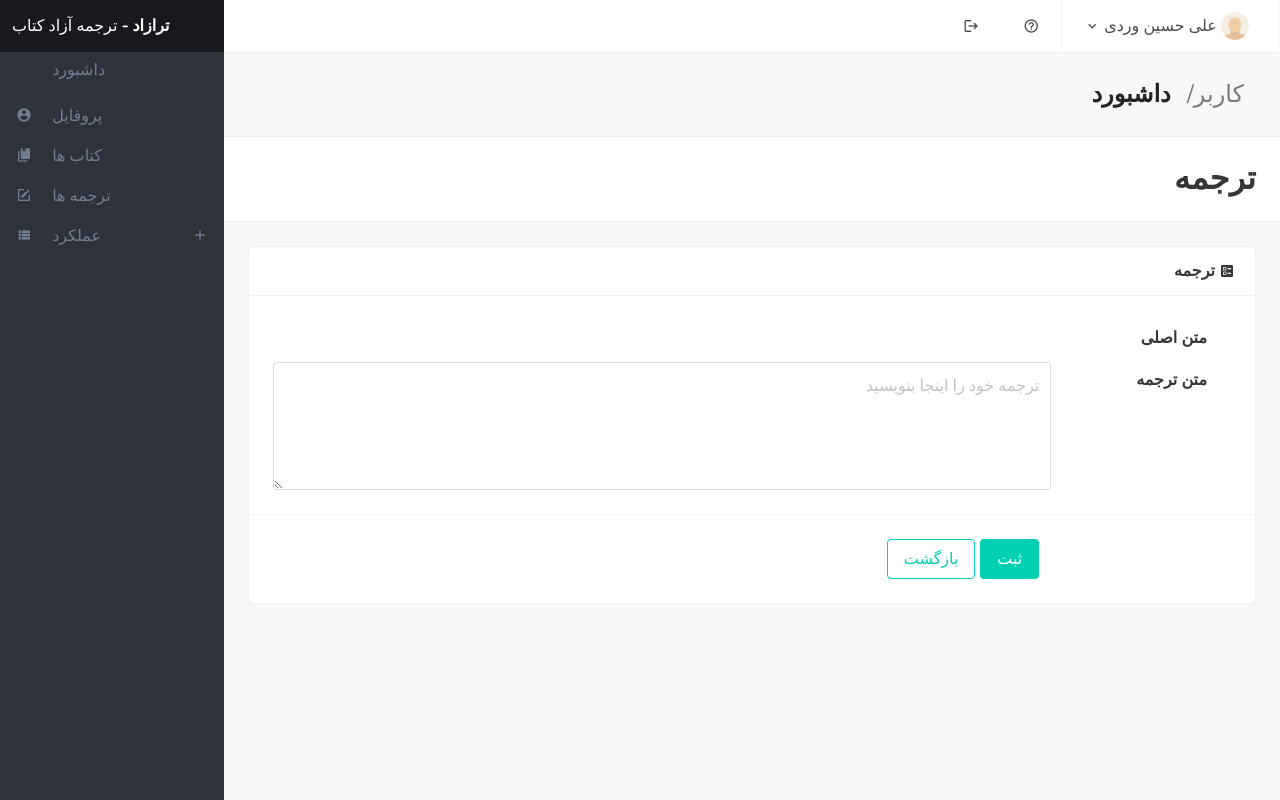
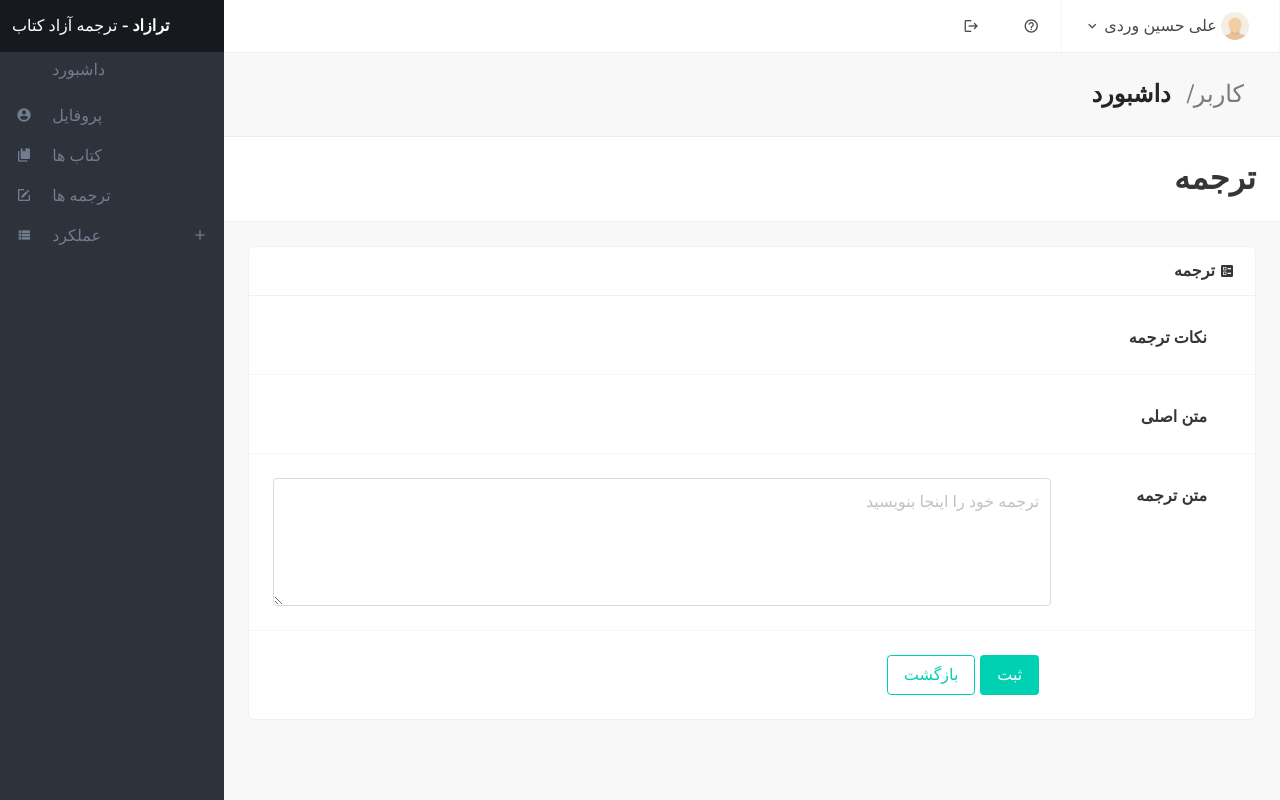
Before and after one commit to ali-hv/tarazad, a Django app: template dashboard/templates/dashboard/translate_page.html in a window 1280 px wide. Run offline with Django 4.2, Linux system fonts and the light colour scheme; the template is opened without the code that fills it, so the values that code supplies are empty; some libraries are stand-ins or nearby versions.

Commit message:
send extra_notes to translate page and show it

```diff
--- a/dashboard/templates/dashboard/translate_page.html
+++ b/dashboard/templates/dashboard/translate_page.html
@@ -29,6 +29,19 @@
       <div class="card-content">
           <div class="field is-horizontal">
             <div class="field-label is-normal">
+                <label class="label">نکات ترجمه</label>
+            </div>
+            <div class="field-body">
+                <div class="field">
+                <div class="control" dir="ltr">
+                    <p>{{ extra_notes|linebreaks  }}</p>
+                </div>
+                </div>
+            </div>
+          </div>
+          <hr>
+          <div class="field is-horizontal">
+            <div class="field-label is-normal">
                 <label class="label">متن اصلی</label>
             </div>
             <div class="field-body">
@@ -39,6 +52,7 @@
                 </div>
             </div>
           </div>
+          <hr>
           <form method="post" action="{% url 'books:submit_translation' %}">
           {% csrf_token %}
           <div class="field is-horizontal">
--- a/dashboard/views.py
+++ b/dashboard/views.py
@@ -1,7 +1,7 @@
 from django.contrib.auth.decorators import login_required
 from django.shortcuts import render, get_object_or_404
 from accounts.forms import CustomPasswordChangeForm
-from books.models import Book, Page
+from books.models import Book, Page, InProgressBook
 from django.http import Http404
 
 
@@ -30,6 +30,7 @@ def translate_page(request, page_id):
     page = get_object_or_404(Page, id=page_id)
     if page.translator != request.user or page.is_translated:
         raise Http404
+    extrac_notes = get_object_or_404(InProgressBook, book=page.book).extra_notes
 
-    context = {'page': page}
+    context = {'page': page, 'extra_notes': extrac_notes}
     return render(request, 'dashboard/translate_page.html', context=context)
```
